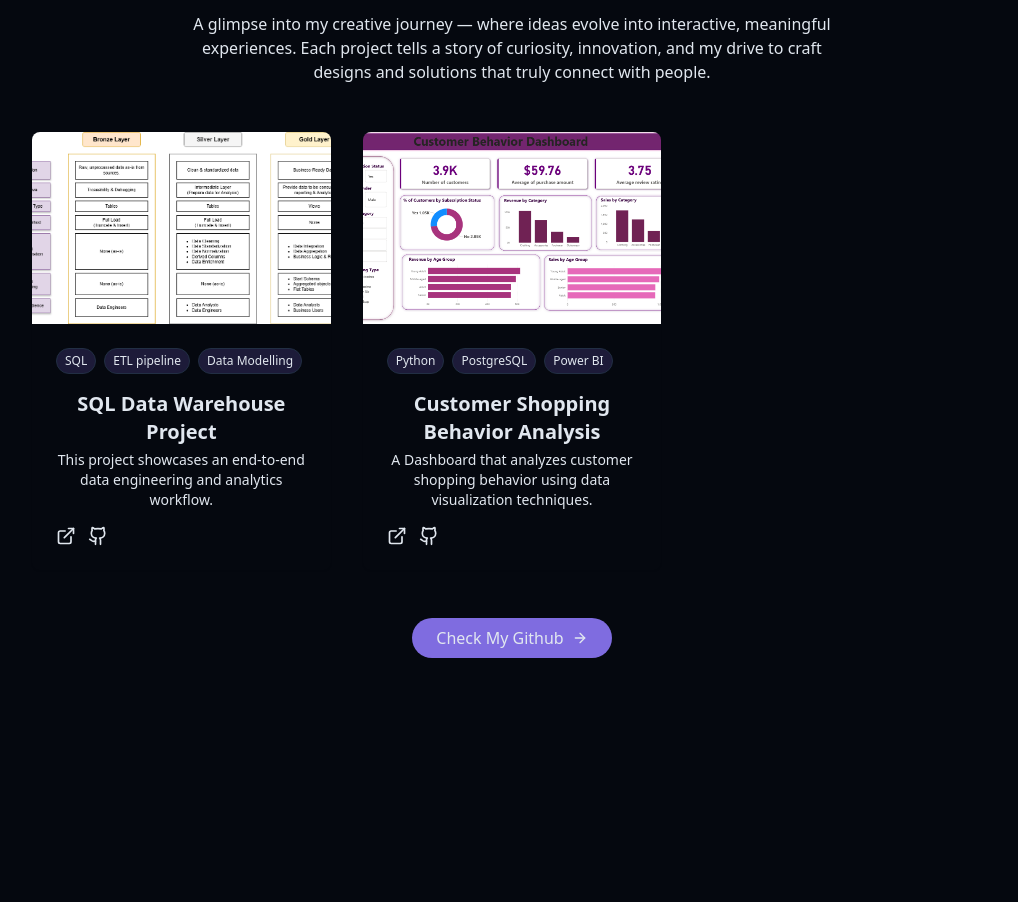
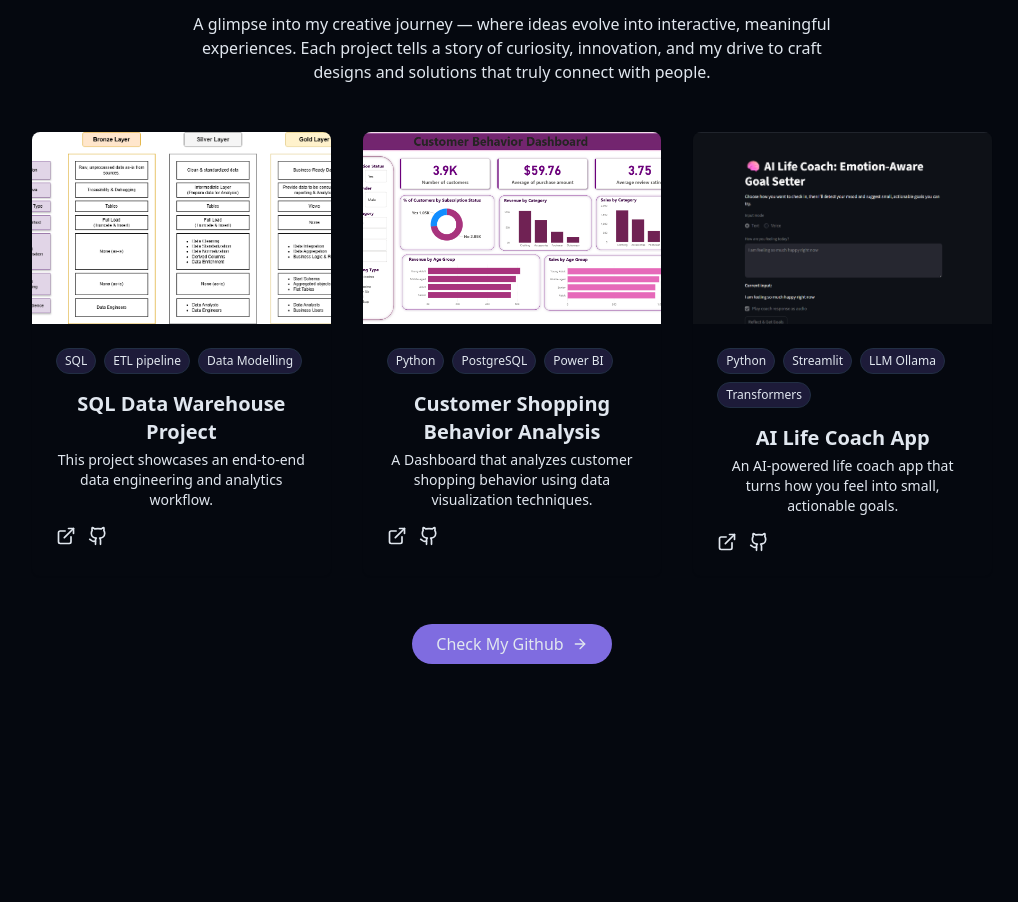
Before and after one commit to Code-Sleek/My-Portfolio, a React (Vite) app: page / in a window 1280 px wide. Shown: the part 3062-3964 px from the top of the page, without its empty margins (128-1146 px from the left). Built offline with nearby package versions, Linux system fonts and the light colour scheme.

Commit message:
Update Projects

```diff
--- a/src/components/ProjectsSection.jsx
+++ b/src/components/ProjectsSection.jsx
@@ -20,6 +20,17 @@ const projects = [
         demoUrl: "#",
         githubUrl: "https://github.com/Code-Sleek/Customer-Behavior-Analysis",
         description: "A Dashboard that analyzes customer shopping behavior using data visualization techniques."
+    },
+    {
+
+
+        id:3,
+        title: "AI Life Coach App",
+        image: "/Projects/AI Coach.png",
+        tags: ["Python", "Streamlit", "LLM Ollama", "Transformers"],
+        demoUrl: "#",
+        githubUrl: "https://github.com/Code-Sleek/AI-Life-Coach-App",
+        description: "An AI-powered life coach app that turns how you feel into small, actionable goals."
     },
 ]
 
```
Also changed, not shown: public/Projects/AI Coach.png (added).
